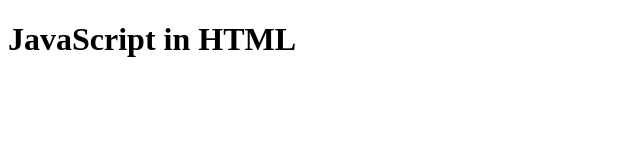
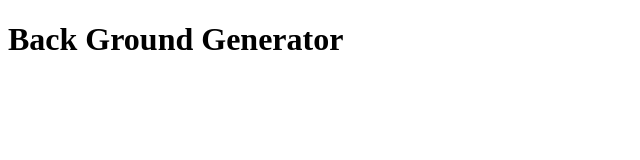
Before and after one commit to pitapit94/background-generator, a plain HTML site: page index.html in a window 1280 px wide. Shown: the whole page, without its empty margins (0-640 px from the left). Drawn offline with Linux system fonts and the light colour scheme.

Commit message:
reverting back

```diff
--- a/index.html
+++ b/index.html
@@ -1,11 +1,11 @@
 <!DOCTYPE html>
 <html>
     <head>
-        <title>JavaScriptkdkdfdsfdfdsdkd</title>
+        <title>Cool Generator</title>
         <link rel = "stylesheet" type="text/css" href ="">
     </head>
     <body>
-        <h1>JavaScript in HTML</h1>
+        <h1>Back Ground Generator</h1>
         <script type ="text/javascript" src="firstProject.js">
             alert("hello");
         </script>
```
